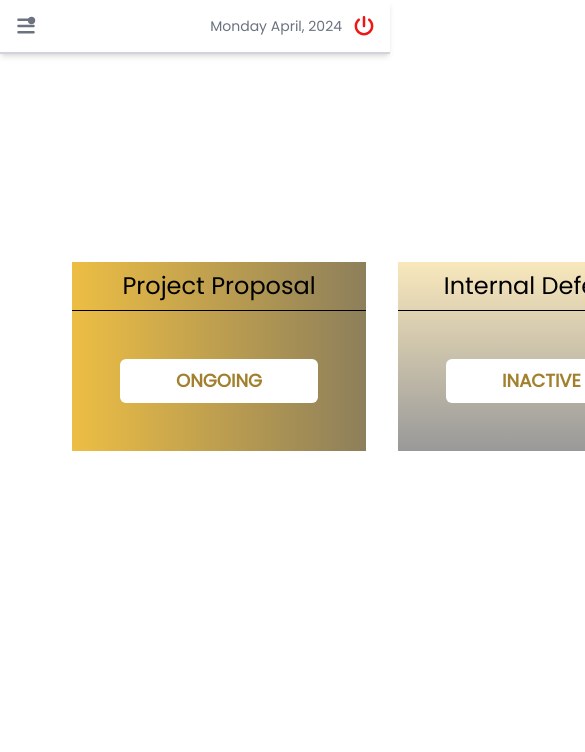
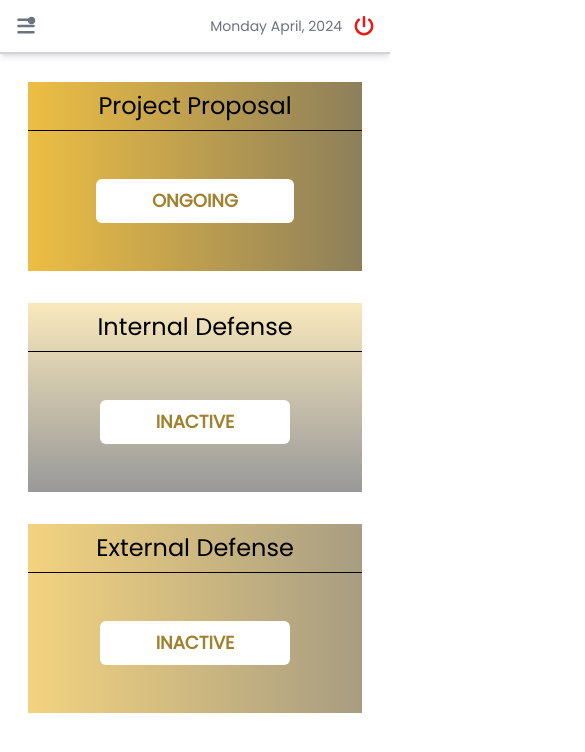
Before and after one commit to javadroid/Assignment, a React (Create React App) app: page /dash in a window 390 px wide. Shown: the top 752 px of the page, 585 px wide, since content can reach past the window. Built offline with nearby package versions, Linux system fonts and the light colour scheme.

Commit message:
dashboard respond

```diff
--- a/src/components/Student-Dashboard/Dashboard.tsx
+++ b/src/components/Student-Dashboard/Dashboard.tsx
@@ -9,7 +9,7 @@ const Dashboard = () => {
       <SideDesign />
       <div className="w-full">
         <Navigation />
-        <div className="pt-48 px-14 flex flex-row justify-between">
+        <div className="flex flex-col  p-3 lg:pt-48 lg:px-14 lg:flex-row lg:justify-between">
           <section className="basis-1/3 m-4 bg-gradient-to-r from-[#EDBE44] from-1% to-[#8D7F5B] to-100%">
             <h1 className="text-black font-medium text-2xl py-2 text-center">
               Project Proposal
@@ -29,9 +29,11 @@ const Dashboard = () => {
             </h1>
             <hr className="border-black" />
             <div className="p-12 flex justify-center">
+              <Link to={"#"}>
                 <button className="bg-white rounded-md px-14 py-2 uppercase text-[#A1812E] font-bold text-lg">
                   Inactive
                 </button>
+              </Link>
             </div>
           </section>
           <section className="basis-1/3 m-4 bg-gradient-to-l from-[#A89D82] from-1% to-[#F3D380] to-100%">
@@ -40,9 +42,11 @@ const Dashboard = () => {
             </h1>
             <hr className="border-black" />
             <div className="p-12 flex justify-center">
+              <Link to={"#"}>
                 <button className="bg-white rounded-md px-14 py-2 uppercase text-[#A1812E] font-bold text-lg">
                   Inactive
                 </button>
+              </Link>
             </div>
           </section>
         </div>
--- a/src/components/Student-Dashboard/UploadedProject.tsx
+++ b/src/components/Student-Dashboard/UploadedProject.tsx
@@ -49,7 +49,7 @@ function UploadedProject({}: UploadedProjectProps) {
                       {uploadDatas.mainTopic}
                     </p>
                     <div>
-                      {uploadDatas.button ? (
+                      {!uploadDatas.button ? (
                         <div className="text-white text-center cursor-not-allowed p-2 w-[7rem] outline-none rounded-md absolute bottom-4 bg-[#ef1616] right-5">
                           Rejected
                         </div>
```
Lines whose indentation alone changed are shown as unchanged.
